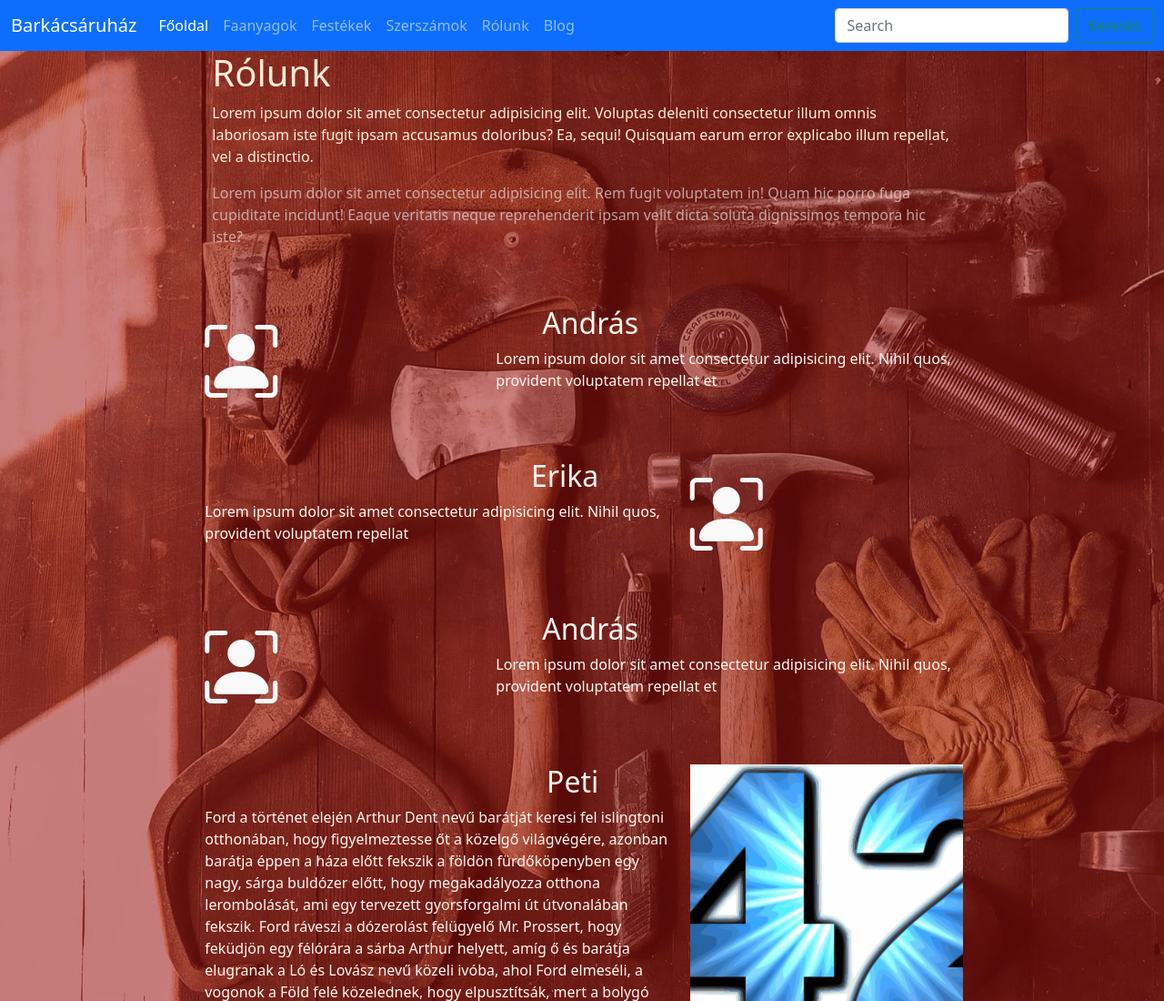
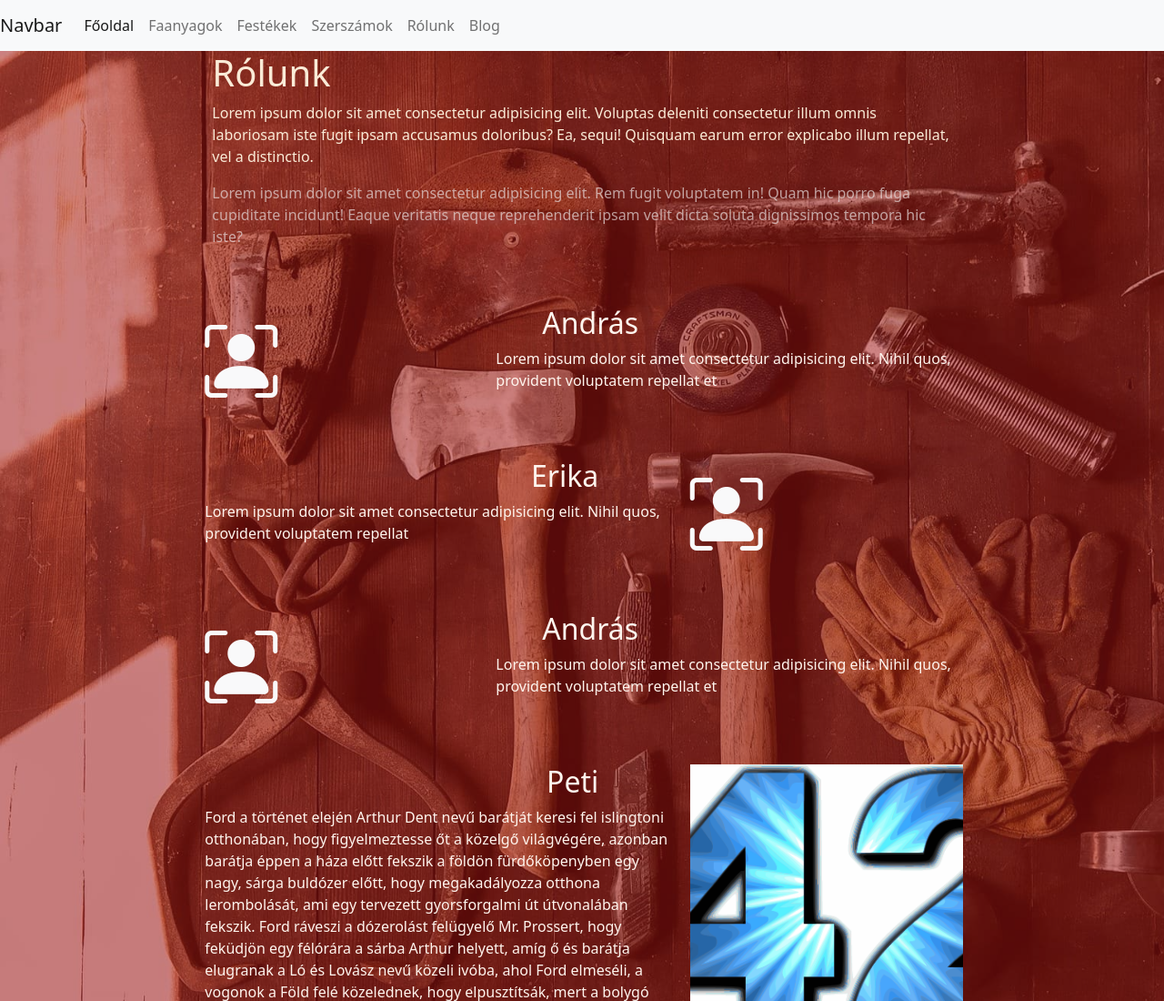
Before and after one commit to infotanar-bot/elluin.github.io, a plain HTML site: page rolunk.html in a window 1280 px wide. Shown: the top 1100 px of the page at 91% size. Drawn offline with nearby package versions, Linux system fonts and the light colour scheme.

Commit message:
szomat22

```diff
--- a/blog.html
+++ b/blog.html
@@ -7,7 +7,8 @@
     <meta name="description" content="itt lesz a jó kis leírás">
     <meta name="keywords" content="Barkácsáruház,Blog">
     <!-- CSS only -->
-    <link href="https://cdn.jsdelivr.net/npm/bootstrap@5.0.0-beta1/dist/css/bootstrap.min.css" rel="stylesheet" integrity="sha384-giJF6kkoqNQ00vy+HMDP7azOuL0xtbfIcaT9wjKHr8RbDVddVHyTfAAsrekwKmP1" crossorigin="anonymous">
+    <link href="https://cdn.jsdelivr.net/npm/bootstrap@5.0.0-beta1/dist/css/bootstrap.min.css" rel="stylesheet"
+        integrity="sha384-giJF6kkoqNQ00vy+HMDP7azOuL0xtbfIcaT9wjKHr8RbDVddVHyTfAAsrekwKmP1" crossorigin="anonymous">
 
 
 
@@ -17,38 +18,20 @@
 <body>
 
 
-    <nav class="navbar sticky-top navbar-expand-lg navbar-dark bg-primary">
-        <div class="container-fluid">
-            <a class="navbar-brand" href="index.html">Barkácsáruház</a>
-            <button class="navbar-toggler" type="button" data-bs-toggle="collapse" data-bs-target="#navbarSupportedContent" aria-controls="navbarSupportedContent" aria-expanded="false" aria-label="Toggle navigation">
+    <nav class="navbar navbar-expand-lg navbar-light bg-light">
+        <a class="navbar-brand" href="#">Navbar</a>
+        <button class="navbar-toggler" type="button" data-toggle="collapse" data-target="#navbarNavAltMarkup"
+            aria-controls="navbarNavAltMarkup" aria-expanded="false" aria-label="Toggle navigation">
             <span class="navbar-toggler-icon"></span>
         </button>
-            <div class="collapse navbar-collapse" id="navbarSupportedContent">
-                <ul class="navbar-nav me-auto mb-2 mb-lg-0">
-                    <li class="nav-item">
+        <div class="collapse navbar-collapse" id="navbarNavAltMarkup">
+            <div class="navbar-nav">
                 <a class="nav-link active" aria-current="page" href="index.html">Főoldal</a>
-                    </li>
-                    <li class="nav-item">
                 <a class="nav-link" href="faanyagok.html">Faanyagok</a>
-                    </li>
-                    <li class="nav-item">
                 <a class="nav-link" href="festekek.html">Festékek</a>
-                    </li>
-                    <li class="nav-item">
                 <a class="nav-link" href="szerszam.html">Szerszámok</a>
-                    </li>
-                    <li class="nav-item">
                 <a class="nav-link" href="rolunk.html">Rólunk</a>
-                    </li>
-                    <li class="nav-item">
                 <a class="nav-link" href="blog.html">Blog</a>
-                    </li>
-
-                </ul>
-                <form class="d-flex">
-                    <input class="form-control me-2" type="search" placeholder="Search" aria-label="Search">
-                    <button class="btn btn-outline-success" type="submit">Keresés</button>
-                </form>
             </div>
         </div>
     </nav>
@@ -61,6 +44,16 @@
     <!-- Oldal tartalom vége -->
 
 
+    <!--Scrip -->
+    <script src="https://code.jquery.com/jquery-3.5.1.slim.min.js"
+        integrity="sha384-DfXdz2htPH0lsSSs5nCTpuj/zy4C+OGpamoFVy38MVBnE+IbbVYUew+OrCXaRkfj"
+        crossorigin="anonymous"></script>
+    <script src="https://cdn.jsdelivr.net/npm/bootstrap@4.5.3/dist/js/bootstrap.bundle.min.js"
+        integrity="sha384-ho+j7jyWK8fNQe+A12Hb8AhRq26LrZ/JpcUGGOn+Y7RsweNrtN/tE3MoK7ZeZDyx"
+        crossorigin="anonymous"></script>
+    <!--Scrip -->
+
+
 </body>
 
 </html>
--- a/rolunk.html
+++ b/rolunk.html
@@ -7,7 +7,11 @@
   <meta name="description" content="itt lesz a jó kis leírás">
   <meta name="keywords" content="Barkácsáruház, bemutatkozás">
   <!-- CSS only -->
-    <link href="https://cdn.jsdelivr.net/npm/bootstrap@5.0.0-beta1/dist/css/bootstrap.min.css" rel="stylesheet" integrity="sha384-giJF6kkoqNQ00vy+HMDP7azOuL0xtbfIcaT9wjKHr8RbDVddVHyTfAAsrekwKmP1" crossorigin="anonymous">
+
+  <link href="https://cdn.jsdelivr.net/npm/bootstrap@5.0.0-beta1/dist/css/bootstrap.min.css" rel="stylesheet"
+    integrity="sha384-giJF6kkoqNQ00vy+HMDP7azOuL0xtbfIcaT9wjKHr8RbDVddVHyTfAAsrekwKmP1" crossorigin="anonymous">
+
+
   <link href="css/barkacsbolt.css" rel="stylesheet">
   <link rel="stylesheet" href="https://cdn.jsdelivr.net/npm/bootstrap-icons@1.3.0/font/bootstrap-icons.css">
 
@@ -18,42 +22,23 @@
 <body>
 
 
-    <nav class="navbar sticky-top navbar-expand-lg navbar-dark bg-primary">
-        <div class="container-fluid">
-            <a class="navbar-brand" href="#">Barkácsáruház</a>
-            <button class="navbar-toggler" type="button" data-bs-toggle="collapse" data-bs-target="#navbarSupportedContent" aria-controls="navbarSupportedContent" aria-expanded="false" aria-label="Toggle navigation">
+  <nav class="navbar navbar-expand-lg navbar-light bg-light">
+    <a class="navbar-brand" href="#">Navbar</a>
+    <button class="navbar-toggler" type="button" data-toggle="collapse" data-target="#navbarNavAltMarkup"
+      aria-controls="navbarNavAltMarkup" aria-expanded="false" aria-label="Toggle navigation">
       <span class="navbar-toggler-icon"></span>
     </button>
-            <div class="collapse navbar-collapse" id="navbarSupportedContent">
-                <ul class="navbar-nav me-auto mb-2 mb-lg-0">
-                    <li class="nav-item">
+    <div class="collapse navbar-collapse" id="navbarNavAltMarkup">
+      <div class="navbar-nav">
         <a class="nav-link active" aria-current="page" href="index.html">Főoldal</a>
-                    </li>
-                    <li class="nav-item">
         <a class="nav-link" href="faanyagok.html">Faanyagok</a>
-                    </li>
-                    <li class="nav-item">
         <a class="nav-link" href="festekek.html">Festékek</a>
-                    </li>
-                    <li class="nav-item">
         <a class="nav-link" href="szerszam.html">Szerszámok</a>
-                    </li>
-                    <li class="nav-item">
         <a class="nav-link" href="rolunk.html">Rólunk</a>
-                    </li>
-                    <li class="nav-item">
         <a class="nav-link" href="blog.html">Blog</a>
-                    </li>
-
-                </ul>
-                <form class="d-flex">
-                    <input class="form-control me-2" type="search" placeholder="Search" aria-label="Search">
-                    <button class="btn btn-outline-success" type="submit">Keresés</button>
-                </form>
       </div>
     </div>
   </nav>
-
   <!-- itt a meu vége  -->
 
   <!-- Oldal tartalom eleje -->
@@ -64,10 +49,12 @@
 
       <h1 class="pcske">Rólunk</h1>
 
-              <p class="pcske">Lorem ipsum dolor sit amet consectetur adipisicing elit. Voluptas deleniti consectetur illum omnis laboriosam
+      <p class="pcske">Lorem ipsum dolor sit amet consectetur adipisicing elit. Voluptas deleniti consectetur illum
+        omnis laboriosam
         iste fugit ipsam accusamus doloribus? Ea, sequi! Quisquam earum error explicabo illum repellat, vel a
         distinctio.</p>
-              <p class="pcske2">Lorem ipsum dolor sit amet consectetur adipisicing elit. Rem fugit voluptatem in! Quam hic porro fuga
+      <p class="pcske2">Lorem ipsum dolor sit amet consectetur adipisicing elit. Rem fugit voluptatem in! Quam hic porro
+        fuga
         cupiditate incidunt! Eaque veritatis neque reprehenderit ipsam velit dicta soluta dignissimos tempora hic
         iste?</p>
 
@@ -114,7 +101,16 @@
 
       <div class="col-sm-5 offset-sm-2">
         <h2 class="h2bemut">Peti</h2>
-              <p>Ford a történet elején Arthur Dent nevű barátját keresi fel islingtoni otthonában, hogy figyelmeztesse őt a közelgő világvégére, azonban barátja éppen a háza előtt fekszik a földön fürdőköpenyben egy nagy, sárga buldózer előtt, hogy megakadályozza otthona lerombolását, ami egy tervezett gyorsforgalmi út útvonalában fekszik. Ford ráveszi a dózerolást felügyelő Mr. Prossert, hogy feküdjön egy félórára a sárba Arthur helyett, amíg ő és barátja elugranak a Ló és Lovász nevű közeli ivóba, ahol Ford elmeséli, a vogonok a Föld felé közelednek, hogy elpusztítsák, mert a bolygó egy új hiperűrsztráda útvonalában áll. Ford és Arthur űrhajóstoppal menekül el, éppen a kipusztításukra érkező vogon hajóra kerülnek. A hajó kapitánya, Prostatikus Vogon Jeltz kegyetlenül megkínozza őket egyik verse előadásával, majd kidobják őket az űrbe. Szerencséjükre Zaphod Beeblebroxnak, Ford másod-unokatestvérének valószínűtlenségi hajtóművel működő Arany Szív nevű (lopott) űrhajója az utolsó pillanatban felveszi őket. Itt találkoznak össze Zaphoddal, Trilliannel és Marvinnal. </p>
+        <p>Ford a történet elején Arthur Dent nevű barátját keresi fel islingtoni otthonában, hogy figyelmeztesse őt a
+          közelgő világvégére, azonban barátja éppen a háza előtt fekszik a földön fürdőköpenyben egy nagy, sárga
+          buldózer előtt, hogy megakadályozza otthona lerombolását, ami egy tervezett gyorsforgalmi út útvonalában
+          fekszik. Ford ráveszi a dózerolást felügyelő Mr. Prossert, hogy feküdjön egy félórára a sárba Arthur helyett,
+          amíg ő és barátja elugranak a Ló és Lovász nevű közeli ivóba, ahol Ford elmeséli, a vogonok a Föld felé
+          közelednek, hogy elpusztítsák, mert a bolygó egy új hiperűrsztráda útvonalában áll. Ford és Arthur
+          űrhajóstoppal menekül el, éppen a kipusztításukra érkező vogon hajóra kerülnek. A hajó kapitánya, Prostatikus
+          Vogon Jeltz kegyetlenül megkínozza őket egyik verse előadásával, majd kidobják őket az űrbe. Szerencséjükre
+          Zaphod Beeblebroxnak, Ford másod-unokatestvérének valószínűtlenségi hajtóművel működő Arany Szív nevű (lopott)
+          űrhajója az utolsó pillanatban felveszi őket. Itt találkoznak össze Zaphoddal, Trilliannel és Marvinnal. </p>
 
       </div>
       <div class="col-sm-5">
@@ -133,6 +129,15 @@
   </div>
   <!-- Oldal tartalom vége -->
 
+  <!--Scrip -->
+  <script src="https://code.jquery.com/jquery-3.5.1.slim.min.js"
+    integrity="sha384-DfXdz2htPH0lsSSs5nCTpuj/zy4C+OGpamoFVy38MVBnE+IbbVYUew+OrCXaRkfj"
+    crossorigin="anonymous"></script>
+  <script src="https://cdn.jsdelivr.net/npm/bootstrap@4.5.3/dist/js/bootstrap.bundle.min.js"
+    integrity="sha384-ho+j7jyWK8fNQe+A12Hb8AhRq26LrZ/JpcUGGOn+Y7RsweNrtN/tE3MoK7ZeZDyx"
+    crossorigin="anonymous"></script>
+  <!--Scrip -->
+
 
 </body>
 
```
Also changed, not shown: faanyagok.html (+16 -26 lines), festekek.html (+16 -26 lines), index.html (+16 -26 lines), szerszam.html (+17 -25 lines). Lines whose indentation alone changed are shown as unchanged.
